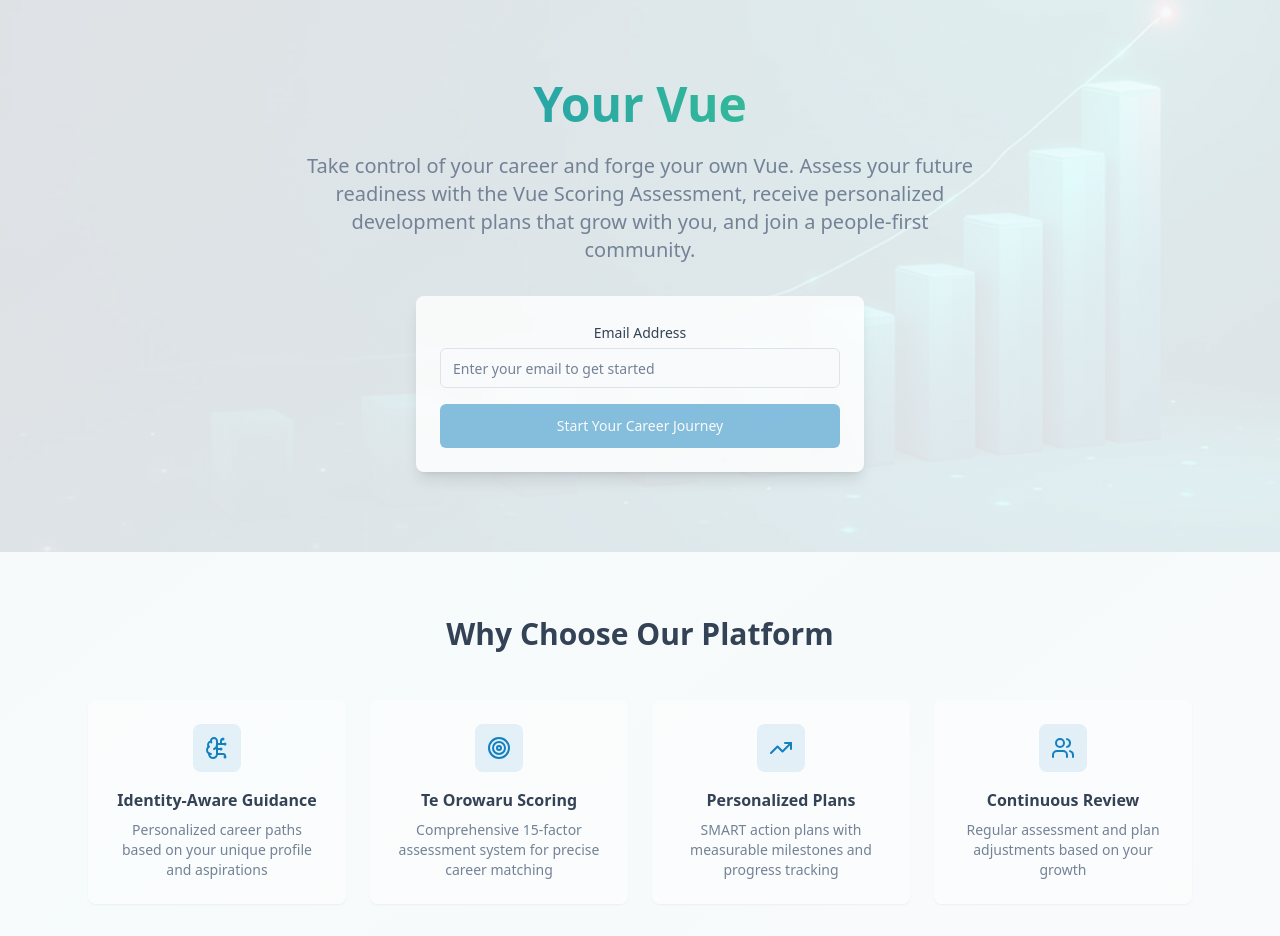
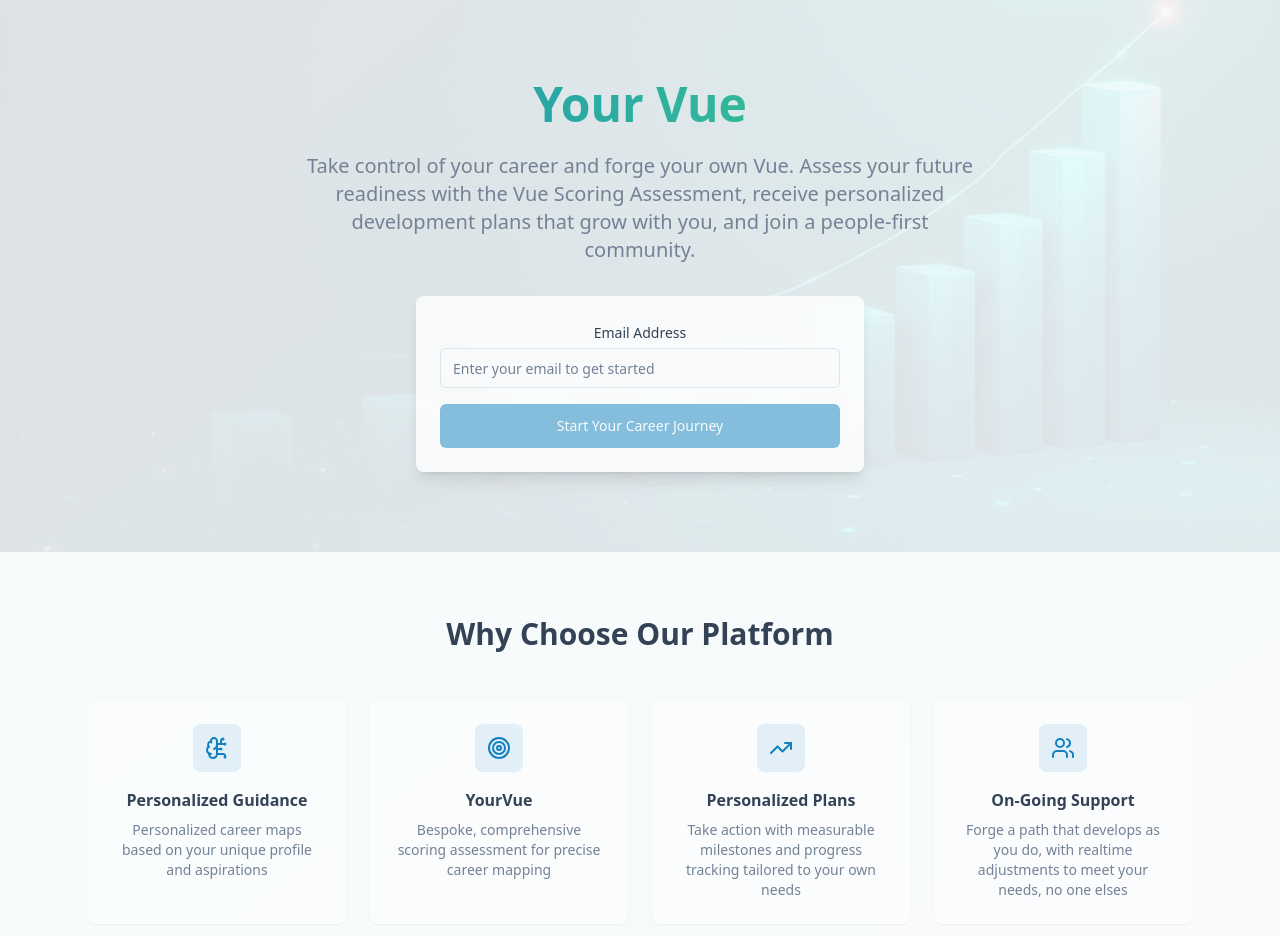
Before and after one commit to nikkidym-code/orowaru-pathfinder, a React (Vite) app: page / in a window 1280 px wide. Shown: the top 936 px of the page. Built offline with nearby package versions, Linux system fonts and the light colour scheme.

Commit message:
Visual edit in Lovable
Edited UI in Lovable

```diff
--- a/src/components/career/WelcomeStep.tsx
+++ b/src/components/career/WelcomeStep.tsx
@@ -28,20 +28,20 @@ export const WelcomeStep = () => {
   };
   const features = [{
     icon: BrainCircuit,
-    title: 'Identity-Aware Guidance',
-    description: 'Personalized career paths based on your unique profile and aspirations'
+    title: 'Personalized Guidance',
+    description: 'Personalized career maps based on your unique profile and aspirations'
   }, {
     icon: Target,
-    title: 'Te Orowaru Scoring',
-    description: 'Comprehensive 15-factor assessment system for precise career matching'
+    title: 'YourVue',
+    description: 'Bespoke, comprehensive scoring assessment for precise career mapping'
   }, {
     icon: TrendingUp,
     title: 'Personalized Plans',
-    description: 'SMART action plans with measurable milestones and progress tracking'
+    description: 'Take action with measurable milestones and progress tracking tailored to your own needs'
   }, {
     icon: Users,
-    title: 'Continuous Review',
-    description: 'Regular assessment and plan adjustments based on your growth'
+    title: 'On-Going Support',
+    description: 'Forge a path that develops as you do, with realtime adjustments to meet your needs, no one elses'
   }];
   return <div className="min-h-screen bg-gradient-to-br from-background via-accent/20 to-background">
       {/* Hero Section */}
```
